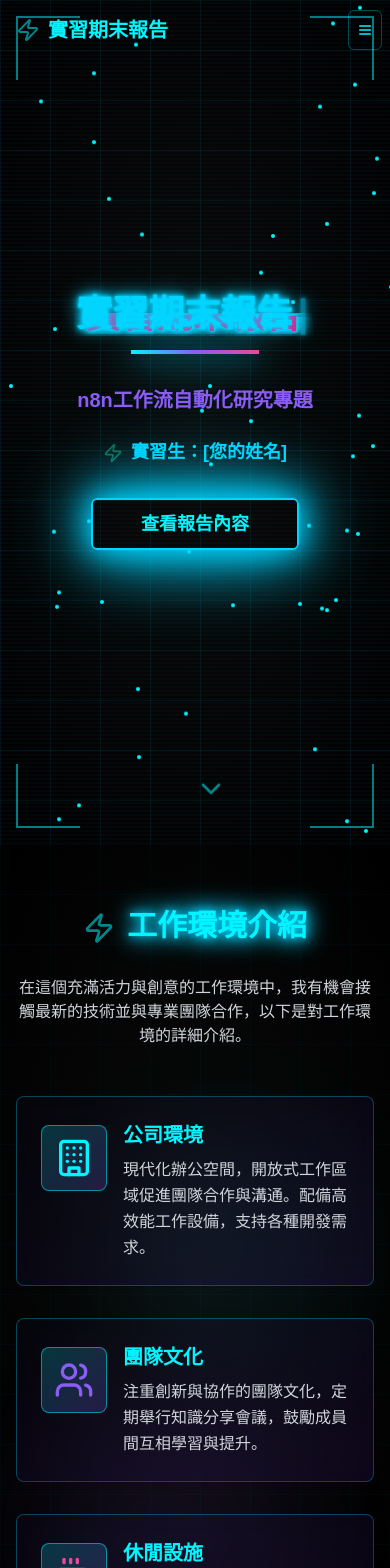
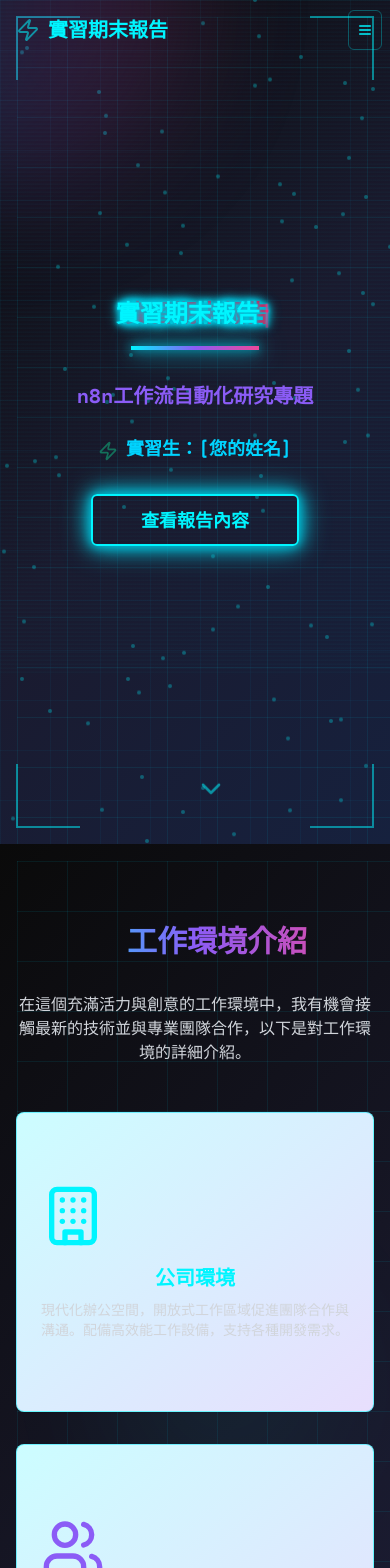
Before and after one commit to Maggie-0118/n8n-intern-showcase-hub, a React (Vite) app: page / in a window 390 px wide. Shown: the top 1568 px of the page. Built offline with nearby package versions, Linux system fonts and the light colour scheme.

Commit message:
Refactor: Improve website functionality
Improve website functionality based on user feedback.

```diff
--- /dev/null
+++ b/src/components/FlipCard.tsx
@@ -0,0 +1,68 @@
+
+import React, { useState } from 'react';
+import { Card, CardContent } from '@/components/ui/card';
+
+interface FlipCardProps {
+  frontContent: React.ReactNode;
+  backContent: React.ReactNode;
+  className?: string;
+}
+
+const FlipCard = ({ frontContent, backContent, className = '' }: FlipCardProps) => {
+  const [isFlipped, setIsFlipped] = useState(false);
+
+  return (
+    <div
+      className={`flip-card ${className}`}
+      onMouseEnter={() => setIsFlipped(true)}
+      onMouseLeave={() => setIsFlipped(false)}
+      style={{ perspective: '1000px', height: '300px' }}
+    >
+      <div
+        className={`flip-card-inner ${isFlipped ? 'flipped' : ''}`}
+        style={{
+          position: 'relative',
+          width: '100%',
+          height: '100%',
+          textAlign: 'center',
+          transition: 'transform 0.8s',
+          transformStyle: 'preserve-3d',
+          transform: isFlipped ? 'rotateY(180deg)' : 'rotateY(0deg)'
+        }}
+      >
+        {/* 正面 */}
+        <Card
+          className="flip-card-face flip-card-front bg-gradient-to-br from-cyber-blue/20 to-cyber-purple/20 border border-cyber-blue/50"
+          style={{
+            position: 'absolute',
+            width: '100%',
+            height: '100%',
+            backfaceVisibility: 'hidden'
+          }}
+        >
+          <CardContent className="p-6 h-full flex items-center justify-center">
+            {frontContent}
+          </CardContent>
+        </Card>
+
+        {/* 背面 */}
+        <Card
+          className="flip-card-face flip-card-back bg-gradient-to-br from-cyber-purple/20 to-cyber-pink/20 border border-cyber-purple/50"
+          style={{
+            position: 'absolute',
+            width: '100%',
+            height: '100%',
+            backfaceVisibility: 'hidden',
+            transform: 'rotateY(180deg)'
+          }}
+        >
+          <CardContent className="p-6 h-full flex items-center justify-center">
+            {backContent}
+          </CardContent>
+        </Card>
+      </div>
+    </div>
+  );
+};
+
+export default FlipCard;
--- a/src/components/Hero.tsx
+++ b/src/components/Hero.tsx
@@ -12,17 +12,37 @@ interface HeroProps {
 const Hero = ({ title, subtitle, name }: HeroProps) => {
   const [displayText, setDisplayText] = useState('');
   const [currentIndex, setCurrentIndex] = useState(0);
+  const [isDeleting, setIsDeleting] = useState(false);
+  const [mousePosition, setMousePosition] = useState({ x: 0, y: 0 });
   const fullText = title;
 
+  // 滑鼠追蹤效果
   useEffect(() => {
-    if (currentIndex < fullText.length) {
-      const timer = setTimeout(() => {
+    const handleMouseMove = (e: MouseEvent) => {
+      setMousePosition({ x: e.clientX, y: e.clientY });
+    };
+    window.addEventListener('mousemove', handleMouseMove);
+    return () => window.removeEventListener('mousemove', handleMouseMove);
+  }, []);
+
+  // 增強的打字機效果
+  useEffect(() => {
+    const timer = setTimeout(() => {
+      if (!isDeleting && currentIndex < fullText.length) {
         setDisplayText(prev => prev + fullText[currentIndex]);
         setCurrentIndex(prev => prev + 1);
-      }, 100);
-      return () => clearTimeout(timer);
-    }
-  }, [currentIndex, fullText]);
+      } else if (!isDeleting && currentIndex === fullText.length) {
+        setTimeout(() => setIsDeleting(true), 2000);
+      } else if (isDeleting && displayText.length > 0) {
+        setDisplayText(prev => prev.slice(0, -1));
+      } else if (isDeleting && displayText.length === 0) {
+        setIsDeleting(false);
+        setCurrentIndex(0);
+      }
+    }, isDeleting ? 50 : 100);
+
+    return () => clearTimeout(timer);
+  }, [currentIndex, fullText, isDeleting, displayText]);
 
   const scrollToContent = () => {
     const element = document.getElementById('work-environment');
@@ -33,34 +53,44 @@ const Hero = ({ title, subtitle, name }: HeroProps) => {
 
   return (
     <div className="relative min-h-screen flex items-center justify-center cyber-bg overflow-hidden">
-      {/* Animated grid background */}
-      <div className="absolute inset-0 bg-cyber-grid bg-grid opacity-20 animate-pulse"></div>
+      {/* 滑鼠追蹤光暈 */}
+      <div
+        className="fixed pointer-events-none z-30 w-96 h-96 rounded-full opacity-20 blur-3xl bg-gradient-to-r from-cyber-blue via-cyber-purple to-cyber-pink"
+        style={{
+          left: mousePosition.x - 192,
+          top: mousePosition.y - 192,
+          transition: 'all 0.1s ease-out'
+        }}
+      />
 
-      {/* Floating particles */}
+      {/* 動態粒子背景 */}
       <div className="absolute inset-0">
-        {[...Array(50)].map((_, i) => (
+        {[...Array(100)].map((_, i) => (
           <div
             key={i}
-            className="absolute w-1 h-1 bg-cyber-blue rounded-full animate-float"
+            className="absolute w-1 h-1 bg-cyber-blue rounded-full animate-float opacity-30"
             style={{
               left: `${Math.random() * 100}%`,
               top: `${Math.random() * 100}%`,
-              animationDelay: `${Math.random() * 3}s`,
-              animationDuration: `${3 + Math.random() * 2}s`
+              animationDelay: `${Math.random() * 5}s`,
+              animationDuration: `${2 + Math.random() * 3}s`
             }}
           />
         ))}
       </div>
 
-      {/* Scan lines effect */}
+      {/* 網格背景 */}
+      <div className="absolute inset-0 bg-cyber-grid bg-grid opacity-10 animate-pulse"></div>
+
+      {/* 掃描線效果 */}
       <div className="absolute inset-0 scan-lines"></div>
 
-      {/* Main content */}
+      {/* 主要內容 */}
       <div className="z-10 text-center px-4 md:px-8 animate-fade-in">
         <div className="mb-8">
           <h1 className="text-4xl md:text-7xl font-black text-cyber-blue mb-4 font-mono glitch-text animate-neon-flicker" data-text={displayText}>
             {displayText}
-            <span className="animate-pulse">|</span>
+            <span className="animate-pulse text-cyber-pink">|</span>
           </h1>
           <div className="h-1 w-32 bg-gradient-to-r from-cyber-blue via-cyber-purple to-cyber-pink mx-auto mb-6 animate-glow-pulse"></div>
         </div>
@@ -77,7 +107,7 @@ const Hero = ({ title, subtitle, name }: HeroProps) => {
         <div className="relative group">
           <Button
             onClick={scrollToContent}
-            className="relative px-12 py-6 bg-transparent text-cyber-blue border-2 border-cyber-blue font-bold text-lg transition-all duration-300 hover:bg-cyber-blue hover:text-black hover:shadow-2xl neon-border animate-glow-pulse overflow-hidden"
+            className="relative px-12 py-6 bg-transparent text-cyber-blue border-2 border-cyber-blue font-bold text-lg transition-all duration-300 hover:bg-cyber-blue hover:text-black hover:shadow-2xl hover:shadow-cyber-blue/50 neon-border animate-glow-pulse overflow-hidden group"
           >
             <span className="relative z-10">查看報告內容</span>
             <div className="absolute inset-0 bg-gradient-to-r from-transparent via-white to-transparent opacity-0 group-hover:opacity-20 transform -skew-x-12 group-hover:animate-scan-line"></div>
@@ -89,11 +119,11 @@ const Hero = ({ title, subtitle, name }: HeroProps) => {
         </div>
       </div>
 
-      {/* Corner decorations */}
-      <div className="absolute top-4 left-4 w-16 h-16 border-l-2 border-t-2 border-cyber-blue opacity-50"></div>
-      <div className="absolute top-4 right-4 w-16 h-16 border-r-2 border-t-2 border-cyber-blue opacity-50"></div>
-      <div className="absolute bottom-4 left-4 w-16 h-16 border-l-2 border-b-2 border-cyber-blue opacity-50"></div>
-      <div className="absolute bottom-4 right-4 w-16 h-16 border-r-2 border-b-2 border-cyber-blue opacity-50"></div>
+      {/* 角落裝飾 */}
+      <div className="absolute top-4 left-4 w-16 h-16 border-l-2 border-t-2 border-cyber-blue opacity-50 animate-pulse"></div>
+      <div className="absolute top-4 right-4 w-16 h-16 border-r-2 border-t-2 border-cyber-blue opacity-50 animate-pulse"></div>
+      <div className="absolute bottom-4 left-4 w-16 h-16 border-l-2 border-b-2 border-cyber-blue opacity-50 animate-pulse"></div>
+      <div className="absolute bottom-4 right-4 w-16 h-16 border-r-2 border-b-2 border-cyber-blue opacity-50 animate-pulse"></div>
     </div>
   );
 };
--- a/src/components/WorkEnvironment.tsx
+++ b/src/components/WorkEnvironment.tsx
@@ -1,29 +1,33 @@
 
 import React from 'react';
-import { Card, CardContent } from '@/components/ui/card';
 import { Building, Users, Coffee, Clock, Zap } from 'lucide-react';
+import FlipCard from './FlipCard';
 
 const WorkEnvironment = () => {
   const features = [
     {
-      icon: <Building className="h-10 w-10 text-cyber-blue" />,
+      icon: <Building className="h-16 w-16 text-cyber-blue" />,
       title: "公司環境",
-      description: "現代化辦公空間，開放式工作區域促進團隊合作與溝通。配備高效能工作設備，支持各種開發需求。"
+      description: "現代化辦公空間，開放式工作區域促進團隊合作與溝通。配備高效能工作設備，支持各種開發需求。",
+      details: "配備最新的開發設備、高速網絡、舒適的工作空間，以及專業的會議室設施。"
     },
     {
-      icon: <Users className="h-10 w-10 text-cyber-purple" />,
+      icon: <Users className="h-16 w-16 text-cyber-purple" />,
       title: "團隊文化",
-      description: "注重創新與協作的團隊文化，定期舉行知識分享會議，鼓勵成員間互相學習與提升。"
+      description: "注重創新與協作的團隊文化，定期舉行知識分享會議，鼓勵成員間互相學習與提升。",
+      details: "每週技術分享會、code review文化、mentorship計畫，以及開放式的溝通環境。"
     },
     {
-      icon: <Coffee className="h-10 w-10 text-cyber-pink" />,
+      icon: <Coffee className="h-16 w-16 text-cyber-pink" />,
       title: "休閒設施",
-      description: "提供休息區域與娛樂設施，讓員工能在工作之餘放鬆身心，維持工作與生活的平衡。"
+      description: "提供休息區域與娛樂設施，讓員工能在工作之餘放鬆身心，維持工作與生活的平衡。",
+      details: "咖啡吧、遊戲區、健身房、閱讀角落，以及定期的團隊建設活動。"
     },
     {
-      icon: <Clock className="h-10 w-10 text-cyber-green" />,
+      icon: <Clock className="h-16 w-16 text-cyber-green" />,
       title: "工作時間",
-      description: "彈性上下班時間，尊重個人工作節奏，同時配合核心工作時段確保團隊協作順暢。"
+      description: "彈性上下班時間，尊重個人工作節奏，同時配合核心工作時段確保團隊協作順暢。",
+      details: "彈性工作時間、遠程工作選項、核心時段協作，以及充足的年假制度。"
     }
   ];
 
@@ -44,29 +48,30 @@ const WorkEnvironment = () => {
           在這個充滿活力與創意的工作環境中，我有機會接觸最新的技術並與專業團隊合作，以下是對工作環境的詳細介紹。
         </p>
 
-        <div className="grid grid-cols-1 md:grid-cols-2 gap-8">
+        <div className="grid grid-cols-1 md:grid-cols-2 gap-8 max-w-6xl mx-auto">
           {features.map((feature, index) => (
-            <Card key={index} className="card-hover bg-transparent backdrop-blur-sm border border-cyber-blue/30 group animate-slide-in-left" style={{ animationDelay: `${index * 200}ms` }}>
-              <CardContent className="p-6 relative overflow-hidden">
-                {/* Card glow effect */}
-                <div className="absolute inset-0 bg-gradient-to-br from-cyber-blue/10 via-transparent to-cyber-purple/10 opacity-0 group-hover:opacity-100 transition-opacity duration-500"></div>
-
-                <div className="flex items-start space-x-4 relative z-10">
-                  <div className="mt-1 p-3 rounded-lg bg-gradient-to-br from-cyber-blue/20 to-cyber-purple/20 border border-cyber-blue/50">
-                    {feature.icon}
-                  </div>
-                  <div>
-                    <h3 className="text-xl font-semibold mb-2 text-cyber-blue font-mono">
-                      {feature.title}
-                    </h3>
-                    <p className="text-gray-300 leading-relaxed">{feature.description}</p>
-                  </div>
+            <FlipCard
+              key={index}
+              className="animate-slide-in-left"
+              style={{ animationDelay: `${index * 200}ms` }}
+              frontContent={
+                <div className="text-center">
+                  <div className="mb-4">{feature.icon}</div>
+                  <h3 className="text-xl font-semibold text-cyber-blue font-mono mb-2">
+                    {feature.title}
+                  </h3>
+                  <p className="text-gray-300 text-sm">{feature.description}</p>
                 </div>
-
-                {/* Animated border */}
-                <div className="absolute inset-0 border border-transparent group-hover:border-cyber-blue/50 transition-colors duration-300 pointer-events-none"></div>
-              </CardContent>
-            </Card>
+              }
+              backContent={
+                <div className="text-center">
+                  <h3 className="text-xl font-semibold text-cyber-purple font-mono mb-4">
+                    {feature.title} 詳情
+                  </h3>
+                  <p className="text-gray-300 leading-relaxed">{feature.details}</p>
+                </div>
+              }
+            />
           ))}
         </div>
       </div>
--- a/src/index.css
+++ b/src/index.css
@@ -1,109 +1,88 @@
 
+@import url('https://fonts.googleapis.com/css2?family=Orbitron:wght@400;700;900&family=Space+Mono:wght@400;700&display=swap');
 @tailwind base;
 @tailwind components;
 @tailwind utilities;
 
 @layer base {
   :root {
-    --background: 222.2 84% 4.9%;
-    --foreground: 210 40% 98%;
-
-    --card: 222.2 84% 4.9%;
-    --card-foreground: 210 40% 98%;
-
-    --popover: 222.2 84% 4.9%;
-    --popover-foreground: 210 40% 98%;
-
-    --primary: 197 100% 50%;
-    --primary-foreground: 222.2 47.4% 11.2%;
-
-    --secondary: 217.2 32.6% 17.5%;
-    --secondary-foreground: 210 40% 98%;
-
-    --muted: 217.2 32.6% 17.5%;
-    --muted-foreground: 215 20.2% 65.1%;
-
-    --accent: 217.2 32.6% 17.5%;
-    --accent-foreground: 210 40% 98%;
-
-    --destructive: 0 62.8% 30.6%;
-    --destructive-foreground: 210 40% 98%;
-
-    --border: 217.2 32.6% 17.5%;
-    --input: 217.2 32.6% 17.5%;
-    --ring: 197 100% 50%;
-
+    --background: 0 0% 100%;
+    --foreground: 0 0% 3.9%;
+    --card: 0 0% 100%;
+    --card-foreground: 0 0% 3.9%;
+    --popover: 0 0% 100%;
+    --popover-foreground: 0 0% 3.9%;
+    --primary: 0 0% 9%;
+    --primary-foreground: 0 0% 98%;
+    --secondary: 0 0% 96.1%;
+    --secondary-foreground: 0 0% 9%;
+    --muted: 0 0% 96.1%;
+    --muted-foreground: 0 0% 45.1%;
+    --accent: 0 0% 96.1%;
+    --accent-foreground: 0 0% 9%;
+    --destructive: 0 84.2% 60.2%;
+    --destructive-foreground: 0 0% 98%;
+    --border: 0 0% 89.8%;
+    --input: 0 0% 89.8%;
+    --ring: 0 0% 3.9%;
+    --chart-1: 12 76% 61%;
+    --chart-2: 173 58% 39%;
+    --chart-3: 197 37% 24%;
+    --chart-4: 43 74% 66%;
+    --chart-5: 27 87% 67%;
     --radius: 0.5rem;
 
-    --sidebar-background: 240 5.9% 10%;
-    --sidebar-foreground: 240 4.8% 95.9%;
-    --sidebar-primary: 224.3 76.3% 48%;
-    --sidebar-primary-foreground: 0 0% 100%;
-    --sidebar-accent: 240 3.7% 15.9%;
-    --sidebar-accent-foreground: 240 4.8% 95.9%;
-    --sidebar-border: 240 3.7% 15.9%;
-    --sidebar-ring: 217.2 91.2% 59.8%;
+    /* 自定義科技色彩 */
+    --cyber-blue: #00bcd4;
+    --cyber-purple: #9c27b0;
+    --cyber-pink: #e91e63;
+    --cyber-green: #4caf50;
+    --report-primary: #f0f0f0;
+  }
+
+  .dark {
+    --background: 0 0% 3.9%;
+    --foreground: 0 0% 98%;
+    --card: 0 0% 3.9%;
+    --card-foreground: 0 0% 98%;
+    --popover: 0 0% 3.9%;
+    --popover-foreground: 0 0% 98%;
+    --primary: 0 0% 98%;
+    --primary-foreground: 0 0% 9%;
+    --secondary: 0 0% 14.9%;
+    --secondary-foreground: 0 0% 98%;
+    --muted: 0 0% 14.9%;
+    --muted-foreground: 0 0% 63.9%;
+    --accent: 0 0% 14.9%;
+    --accent-foreground: 0 0% 98%;
+    --destructive: 0 62.8% 30.6%;
+    --destructive-foreground: 0 0% 98%;
+    --border: 0 0% 14.9%;
+    --input: 0 0% 14.9%;
+    --ring: 0 0% 83.1%;
+    --chart-1: 220 70% 50%;
+    --chart-2: 160 60% 45%;
+    --chart-3: 30 80% 55%;
+    --chart-4: 280 65% 60%;
+    --chart-5: 340 75% 55%;
   }
 }
 
-@layer base {
-  * {
-    @apply border-border;
-  }
-
+/* 基礎樣式 */
 body {
-    @apply bg-report-background text-foreground;
-    font-family: 'Orbitron', 'Noto Sans TC', sans-serif;
-    background: radial-gradient(ellipse at center, #0a0a0a 0%, #000000 100%);
-    background-attachment: fixed;
+  font-family: 'Space Mono', monospace;
+  background: linear-gradient(135deg, #0a0a0a 0%, #1a1a2e 50%, #16213e 100%);
+  color: #ffffff;
   overflow-x: hidden;
 }
 
-  html {
-    scroll-behavior: smooth;
-  }
+/* 科技背景效果 */
+.cyber-bg {
+  background: linear-gradient(135deg, #0a0a0a 0%, #1a1a2e 50%, #16213e 100%);
+  position: relative;
 }
 
-@layer utilities {
-  .section-container {
-    @apply max-w-7xl mx-auto px-4 sm:px-6 lg:px-8 py-16 md:py-24 relative;
-  }
-
-  .section-title {
-    @apply text-3xl md:text-4xl font-bold text-cyber-blue mb-8 text-center;
-    text-shadow: 0 0 10px #00d4ff, 0 0 20px #00d4ff, 0 0 30px #00d4ff;
-  }
-
-  .section-subtitle {
-    @apply text-xl md:text-2xl font-semibold text-cyber-purple mb-6;
-  }
-
-  .card-hover {
-    @apply transition-all duration-500 hover:shadow-2xl hover:-translate-y-2;
-    background: linear-gradient(145deg, rgba(30, 27, 75, 0.1), rgba(124, 58, 237, 0.1));
-    border: 1px solid rgba(0, 212, 255, 0.3);
-    backdrop-filter: blur(10px);
-  }
-
-  .card-hover:hover {
-    border-color: #00d4ff;
-    box-shadow: 0 0 30px rgba(0, 212, 255, 0.3), inset 0 0 30px rgba(0, 212, 255, 0.1);
-  }
-
-  .neon-border {
-    border: 2px solid #00d4ff;
-    box-shadow: 0 0 10px #00d4ff, inset 0 0 10px rgba(0, 212, 255, 0.1);
-  }
-
-  .cyber-bg {
-    background: linear-gradient(135deg, rgba(0, 0, 0, 0.9), rgba(30, 27, 75, 0.3));
-    background-image:
-      linear-gradient(rgba(0, 212, 255, 0.03) 1px, transparent 1px),
-      linear-gradient(90deg, rgba(0, 212, 255, 0.03) 1px, transparent 1px);
-    background-size: 50px 50px;
-  }
-
-  .matrix-bg::before {
+.cyber-bg::before {
   content: '';
   position: absolute;
   top: 0;
@@ -111,41 +90,20 @@
   right: 0;
   bottom: 0;
   background-image:
-      linear-gradient(rgba(0, 255, 255, 0.1) 1px, transparent 1px),
-      linear-gradient(90deg, rgba(0, 255, 255, 0.1) 1px, transparent 1px);
-    background-size: 20px 20px;
-    animation: matrix-rain 20s linear infinite;
+    linear-gradient(rgba(0, 188, 212, 0.1) 1px, transparent 1px),
+    linear-gradient(90deg, rgba(0, 188, 212, 0.1) 1px, transparent 1px);
+  background-size: 50px 50px;
+  animation: grid-move 20s linear infinite;
   pointer-events: none;
 }
 
-  .glitch-text {
-    position: relative;
-    color: #00d4ff;
-    text-shadow: 0 0 10px #00d4ff;
+/* 網格動畫 */
+@keyframes grid-move {
+  0% { transform: translate(0, 0); }
+  100% { transform: translate(50px, 50px); }
 }
 
-  .glitch-text::before,
-  .glitch-text::after {
-    content: attr(data-text);
-    position: absolute;
-    top: 0;
-    left: 0;
-    width: 100%;
-    height: 100%;
-  }
-
-  .glitch-text::before {
-    animation: glitch-anim 2s infinite linear alternate-reverse;
-    color: #ff0080;
-    z-index: -1;
-  }
-
-  .glitch-text::after {
-    animation: glitch-anim2 1s infinite linear alternate-reverse;
-    color: #00ff00;
-    z-index: -2;
-  }
-
+/* 掃描線效果 */
 .scan-lines::after {
   content: '';
   position: absolute;
@@ -153,69 +111,199 @@
   left: 0;
   right: 0;
   bottom: 0;
-    background: linear-gradient(
-      transparent 50%,
-      rgba(0, 212, 255, 0.03) 50%
+  background: repeating-linear-gradient(
+    0deg,
+    transparent,
+    transparent 2px,
+    rgba(0, 188, 212, 0.03) 2px,
+    rgba(0, 188, 212, 0.03) 4px
   );
-    background-size: 100% 4px;
+  animation: scan 2s linear infinite;
   pointer-events: none;
+}
+
+@keyframes scan {
+  0% { transform: translateY(-100%); }
+  100% { transform: translateY(100vh); }
+}
+
+/* 故障效果 */
+.glitch-text {
+  position: relative;
+}
+
+.glitch-text::before,
+.glitch-text::after {
+  content: attr(data-text);
+  position: absolute;
+  left: 0;
+  top: 0;
+  width: 100%;
+  height: 100%;
+}
+
+.glitch-text::before {
+  animation: glitch-1 0.5s infinite linear alternate-reverse;
+  color: #ff0040;
+  z-index: -1;
+}
+
+.glitch-text::after {
+  animation: glitch-2 0.5s infinite linear alternate-reverse;
+  color: #00ffff;
+  z-index: -2;
+}
+
+@keyframes glitch-1 {
+  0% { transform: translateX(0); }
+  20% { transform: translateX(-2px); }
+  40% { transform: translateX(-2px); }
+  60% { transform: translateX(2px); }
+  80% { transform: translateX(2px); }
+  100% { transform: translateX(0); }
+}
+
+@keyframes glitch-2 {
+  0% { transform: translateX(0); }
+  20% { transform: translateX(2px); }
+  40% { transform: translateX(2px); }
+  60% { transform: translateX(-2px); }
+  80% { transform: translateX(-2px); }
+  100% { transform: translateX(0); }
+}
+
+/* 掃描線按鈕效果 */
+@keyframes scan-line {
+  0% { transform: translateX(-100%) skewX(-15deg); }
+  100% { transform: translateX(200%) skewX(-15deg); }
+}
+
+/* 霓虹邊框 */
+.neon-border {
+  box-shadow:
+    0 0 5px var(--cyber-blue),
+    0 0 10px var(--cyber-blue),
+    0 0 15px var(--cyber-blue),
+    0 0 20px var(--cyber-blue);
+}
+
+/* 動畫類 */
+@keyframes float {
+  0%, 100% { transform: translateY(0px) rotate(0deg); }
+  33% { transform: translateY(-10px) rotate(1deg); }
+  66% { transform: translateY(5px) rotate(-1deg); }
+}
+
+@keyframes neon-flicker {
+  0%, 100% {
+    text-shadow:
+      0 0 5px var(--cyber-blue),
+      0 0 10px var(--cyber-blue),
+      0 0 15px var(--cyber-blue),
+      0 0 20px var(--cyber-blue);
+  }
+  50% {
+    text-shadow:
+      0 0 2px var(--cyber-blue),
+      0 0 5px var(--cyber-blue),
+      0 0 8px var(--cyber-blue),
+      0 0 12px var(--cyber-blue);
   }
 }
 
-/* Import Google Fonts - Orbitron for tech feel and Noto Sans TC for Chinese support */
-@import url('https://fonts.googleapis.com/css2?family=Orbitron:wght@400;500;700;900&family=Noto+Sans+TC:wght@400;500;700&display=swap');
-
-/* Glitch animations */
-@keyframes glitch-anim {
-  0% {
-    clip-path: inset(40% 0 61% 0);
-    transform: translate(-2px, -2px);
+@keyframes glow-pulse {
+  0%, 100% {
+    box-shadow:
+      0 0 5px var(--cyber-blue),
+      0 0 10px var(--cyber-blue),
+      0 0 15px var(--cyber-blue);
   }
-  20% {
-    clip-path: inset(92% 0 1% 0);
-    transform: translate(2px, 2px);
-  }
-  40% {
-    clip-path: inset(43% 0 1% 0);
-    transform: translate(-2px, 2px);
-  }
-  60% {
-    clip-path: inset(25% 0 58% 0);
-    transform: translate(2px, -2px);
-  }
-  80% {
-    clip-path: inset(54% 0 7% 0);
-    transform: translate(-2px, -2px);
-  }
-  100% {
-    clip-path: inset(58% 0 43% 0);
-    transform: translate(2px, 2px);
+  50% {
+    box-shadow:
+      0 0 10px var(--cyber-blue),
+      0 0 20px var(--cyber-blue),
+      0 0 30px var(--cyber-blue);
   }
 }
 
-@keyframes glitch-anim2 {
-  0% {
-    clip-path: inset(25% 0 58% 0);
-    transform: translate(2px, 1px);
+@keyframes slide-in-left {
+  from {
+    opacity: 0;
+    transform: translateX(-50px);
   }
-  20% {
-    clip-path: inset(54% 0 7% 0);
-    transform: translate(-1px, 2px);
-  }
-  40% {
-    clip-path: inset(58% 0 43% 0);
-    transform: translate(1px, -1px);
-  }
-  60% {
-    clip-path: inset(40% 0 61% 0);
-    transform: translate(-1px, -2px);
-  }
-  80% {
-    clip-path: inset(92% 0 1% 0);
-    transform: translate(1px, 1px);
-  }
-  100% {
-    clip-path: inset(43% 0 1% 0);
-    transform: translate(-2px, 1px);
+  to {
+    opacity: 1;
+    transform: translateX(0);
   }
 }
+
+@keyframes slide-in-right {
+  from {
+    opacity: 0;
+    transform: translateX(50px);
+  }
+  to {
+    opacity: 1;
+    transform: translateX(0);
+  }
+}
+
+/* 實用類 */
+.animate-float { animation: float 3s ease-in-out infinite; }
+.animate-neon-flicker { animation: neon-flicker 2s ease-in-out infinite; }
+.animate-glow-pulse { animation: glow-pulse 2s ease-in-out infinite; }
+.animate-slide-in-left { animation: slide-in-left 0.6s ease-out; }
+.animate-slide-in-right { animation: slide-in-right 0.6s ease-out; }
+
+/* 科技感組件 */
+.section-container {
+  @apply py-20 px-4 md:px-8;
+}
+
+.section-title {
+  @apply text-4xl md:text-5xl font-black text-center mb-8 font-mono bg-gradient-to-r from-cyber-blue via-cyber-purple to-cyber-pink bg-clip-text text-transparent;
+}
+
+.card-hover {
+  transition: all 0.3s ease;
+}
+
+.card-hover:hover {
+  transform: translateY(-10px) scale(1.02);
+  box-shadow:
+    0 20px 40px rgba(0, 188, 212, 0.3),
+    0 0 20px rgba(0, 188, 212, 0.2);
+}
+
+/* 進度條增強 */
+.progress-enhanced {
+  position: relative;
+  overflow: hidden;
+}
+
+.progress-enhanced::after {
+  content: '';
+  position: absolute;
+  top: 0;
+  left: -100%;
+  width: 100%;
+  height: 100%;
+  background: linear-gradient(90deg, transparent, rgba(255, 255, 255, 0.4), transparent);
+  animation: shimmer 2s infinite;
+}
+
+@keyframes shimmer {
+  0% { left: -100%; }
+  100% { left: 100%; }
+}
+
+/* 響應式調整 */
+@media (max-width: 768px) {
+  .section-title {
+    @apply text-3xl;
+  }
+
+  .glitch-text {
+    @apply text-2xl;
+  }
+}
--- a/src/pages/Index.tsx
+++ b/src/pages/Index.tsx
@@ -4,6 +4,7 @@ import Navbar from '@/components/Navbar';
 import Hero from '@/components/Hero';
 import WorkEnvironment from '@/components/WorkEnvironment';
 import JobResponsibilities from '@/components/JobResponsibilities';
+import SkillsShowcase from '@/components/SkillsShowcase';
 import ResearchTechnologies from '@/components/ResearchTechnologies';
 import ProjectShowcase from '@/components/ProjectShowcase';
 import Footer from '@/components/Footer';
@@ -22,6 +23,7 @@ const Index = () => {
       <main>
         <WorkEnvironment />
         <JobResponsibilities />
+        <SkillsShowcase />
         <ResearchTechnologies />
         <ProjectShowcase />
       </main>
```
Also changed, not shown: src/components/SkillsShowcase.tsx (added, +80 -0 lines). Lines whose indentation alone changed are shown as unchanged.
